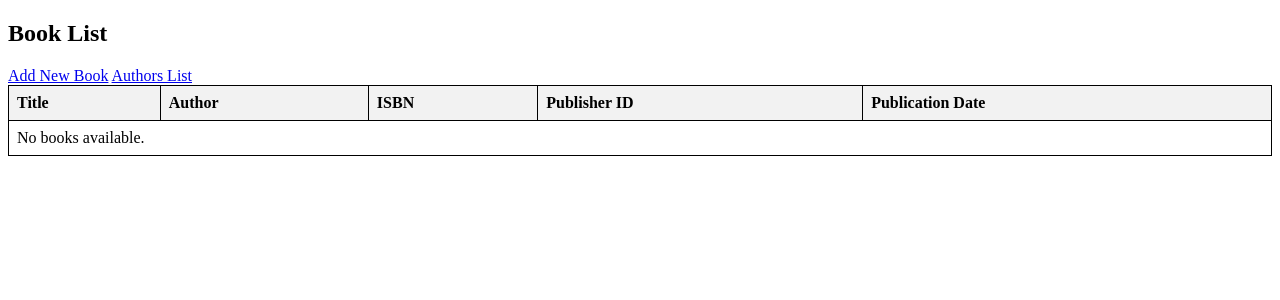
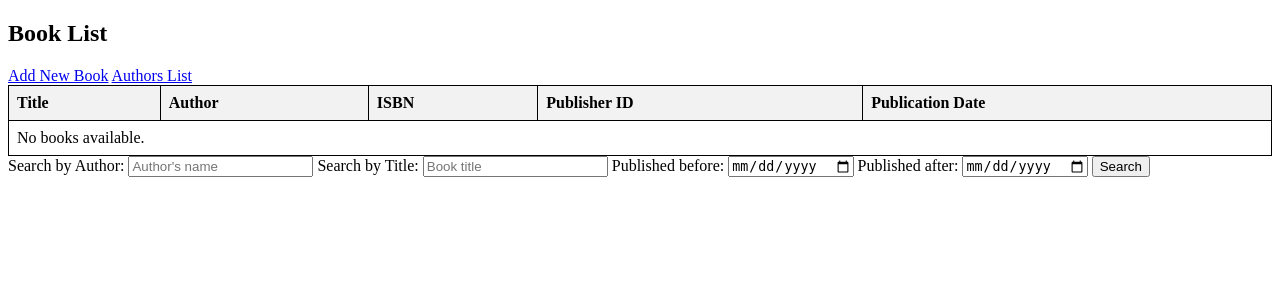
Before and after one commit to klausware/OnlineLibraryDB, a Django app: page / in a window 1280 px wide. Shown: the top 300 px of the page. Run offline with Django 5.2, Linux system fonts and the light colour scheme; data that the repository does not hold is empty.

Commit message:
Search filters added

```diff
--- a/library/webapp/templates/webapp/book_list.html
+++ b/library/webapp/templates/webapp/book_list.html
@@ -46,5 +46,20 @@
         </tr>
         {% endfor %}
     </table>
+    <form method="get">
+        <label for="author_name">Search by Author:</label>
+        <input type="text" id="author_name" name="author_name" placeholder="Author's name">
+
+        <label for="book_title">Search by Title:</label>
+        <input type="text" id="book_title" name="book_title" placeholder="Book title">
+
+        <label for="pub_date_before">Published before:</label>
+        <input type="date" id="pub_date_before" name="pub_date_before">
+
+        <label for="pub_date_after">Published after:</label>
+        <input type="date" id="pub_date_after" name="pub_date_after">
+
+        <button type="submit">Search</button>
+    </form>
 </body>
 </html>
--- a/library/webapp/views.py
+++ b/library/webapp/views.py
@@ -10,6 +10,25 @@ from .forms import AuthorForm
 # Read operation: List all books
 def book_list(request):
     books = Book.objects.all()
+
+    # Search by Author
+    author_name = request.GET.get('author_name')
+    if author_name:
+        books = books.filter(author__name__icontains=author_name)
+
+    # Search by Title
+    book_title = request.GET.get('book_title')
+    if book_title:
+        books = books.filter(title__icontains=book_title)
+
+    # Filter by Publication Date
+    pub_date_before = request.GET.get('pub_date_before')
+    pub_date_after = request.GET.get('pub_date_after')
+    if pub_date_before:
+        books = books.filter(publication_date__lte=pub_date_before)
+    if pub_date_after:
+        books = books.filter(publication_date__gte=pub_date_after)
+
     return render(request, 'webapp/book_list.html', {'books': books})
 
 # Create operation: Add a new book
```
